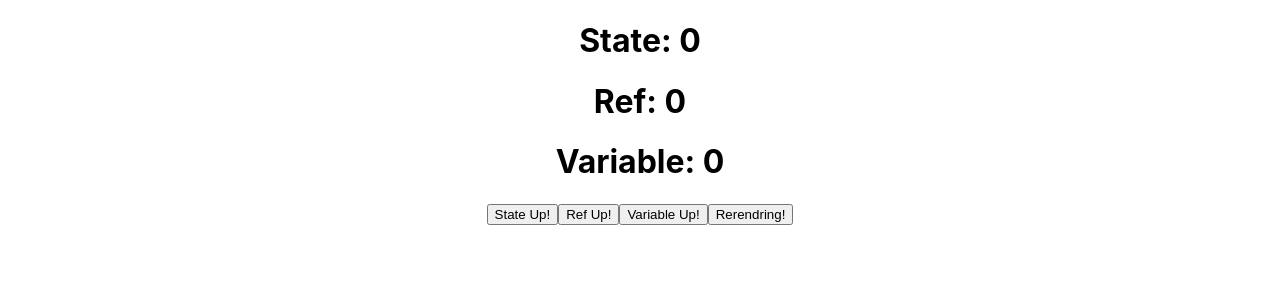
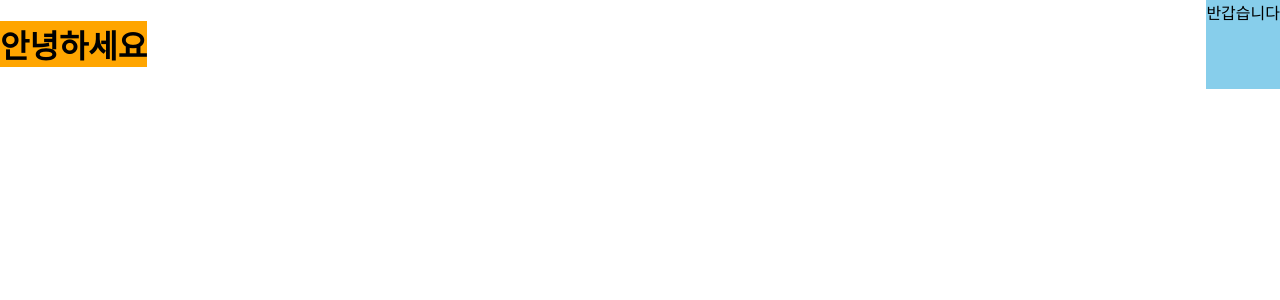
Before and after one commit to KARIS-SOL/my-app, a React (Create React App) app: page / in a window 1280 px wide. Shown: the top 300 px of the page. Built offline with nearby package versions, Linux system fonts and the light colour scheme.

Commit message:
React.Fragment와 div 차이수업

```diff
--- a/src/App.css
+++ b/src/App.css
@@ -1,7 +1,16 @@
 .App {
-  text-align: center;
+  display: flex;
+  /* text-align: center; */
+  justify-content: space-between;
 }
 
+.App h1{
+  background-color: orange;
+}
+
+.App span {
+  background-color: skyblue;
+}
 .App-logo {
   height: 40vmin;
   pointer-events: none;
--- a/src/App.js
+++ b/src/App.js
@@ -29,7 +29,7 @@ import RefDomControl from './components/RefDomControl';
 import ColorInput from './components/ColorInput';
 import RandomQuiz from './components/RandomQuiz';
 import Comparing from './components/Comparing';
-
+import ReactFrament from './components/ReactFrament';
 function App() {
   // function amazingJSX() {
   //   return 'amazingJSX';
@@ -44,7 +44,7 @@ function App() {
   // const nameArr = ['뽀로로', '루피', '크롱이'];
   return (
     <div className="App">
-      <Comparing />
+      <ReactFrament />
     </div>
   );
 }
--- /dev/null
+++ b/src/components/ReactFrament.jsx
@@ -0,0 +1,10 @@
+import React from 'react';
+
+export default function ReactFrament() {
+  return (
+    <>
+      <h1>안녕하세요</h1>
+      <span>반갑습니다</span>
+    </>
+  );
+}
```
